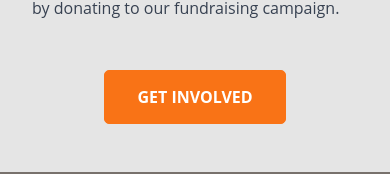
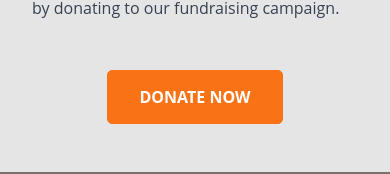
Before and after one commit to valeriemallory/playful-again, a Vue app: page / in a window 390 px wide. Shown: the part 3177-3351 px from the top of the page. Built offline with nearby package versions, Linux system fonts and the light colour scheme.

Commit message:
Updated all donation links to new GoFundMe page

```diff
--- a/src/components/AppHeader.vue
+++ b/src/components/AppHeader.vue
@@ -19,7 +19,7 @@
         <ul class="nav-btn-container uppercase tracking-wide font-bold space-y-2 lg:space-y-0 pb-4 lg:pb-0" :class="isOpen ? 'absolute right-0 top-0': 'hidden lg:flex'">
           <li><router-link to="/" @click="scrollToTop"><div class="nav-btn py-2 px-4 lg:py-3">Home</div></router-link></li>
           <li><router-link to="/team" @click="scrollToTop"><div class="nav-btn py-2 px-4 lg:py-3">Team</div></router-link></li>
-          <li><router-link to="/" @click="donateNow"><div class="nav-btn lg:border lg:border-white py-2 px-4 lg:py-3">Join Us</div></router-link></li>
+          <li><router-link to="/" @click="donateNow"><div class="nav-btn lg:border lg:border-white py-2 px-4 lg:py-3">Donate</div></router-link></li>
         </ul>
       </nav>
     </header>
@@ -43,8 +43,7 @@
         this.isOpen = !this.isOpen
       },
       donateNow() {
-        window.open("https://www.facebook.com/groups/1517975068660312", "_blank");
-        //window.open("https://www.gofundme.com/f/secretly-abandoned-spaces", "_blank");
+        window.open("https://www.gofundme.com/f/playful-again-burningman-2023", "_blank");
       },
     }
   }
--- a/src/components/DonateNow.vue
+++ b/src/components/DonateNow.vue
@@ -6,7 +6,7 @@
                 <div class="text-xl sm:text-2xl font-semibold text-center">Get Involved</div>
                 <div>We're excited to bring “Playful Again!” to Burning Man 2023! For an art exhibition of this scale, there are many financial costs that we need to cover to make this happen. We'd love to have you join our dedicated team of financial backers.</div>
                 <div>Please help us bring this work to the playa by donating to our fundraising campaign.</div>
-                <div class="flex justify-center pt-4"><button class="cta-btn text-white bg-orange-500 hover:bg-orange-400" @click="donateNow">Get Involved</button></div>
+                <div class="flex justify-center pt-4"><button class="cta-btn text-white bg-orange-500 hover:bg-orange-400" @click="donateNow">Donate Now</button></div>
             </div>
         </div>
     </div>
@@ -21,8 +21,7 @@ export default {
 
   methods: {
     donateNow() {
-      window.open("https://www.facebook.com/groups/1517975068660312", "_blank");
-      // window.open("https://www.gofundme.com/f/secretly-abandoned-spaces", "_blank");
+      window.open("https://www.gofundme.com/f/playful-again-burningman-2023", "_blank");
     },
   },
 
--- a/src/pages/BaseHome.vue
+++ b/src/pages/BaseHome.vue
@@ -71,8 +71,7 @@ export default {
       this.isMobile = (window.innerWidth <= 650) || (window.innerWidth <= 950 && window.innerHeight >= 950);
     },
     donateNow() {
-      window.open("https://www.facebook.com/groups/1517975068660312", "_blank");
-      // window.open("https://www.gofundme.com/f/secretly-abandoned-spaces", "_blank");
+      window.open("https://www.gofundme.com/f/playful-again-burningman-2023", "_blank");
     },
   }
 };
```
